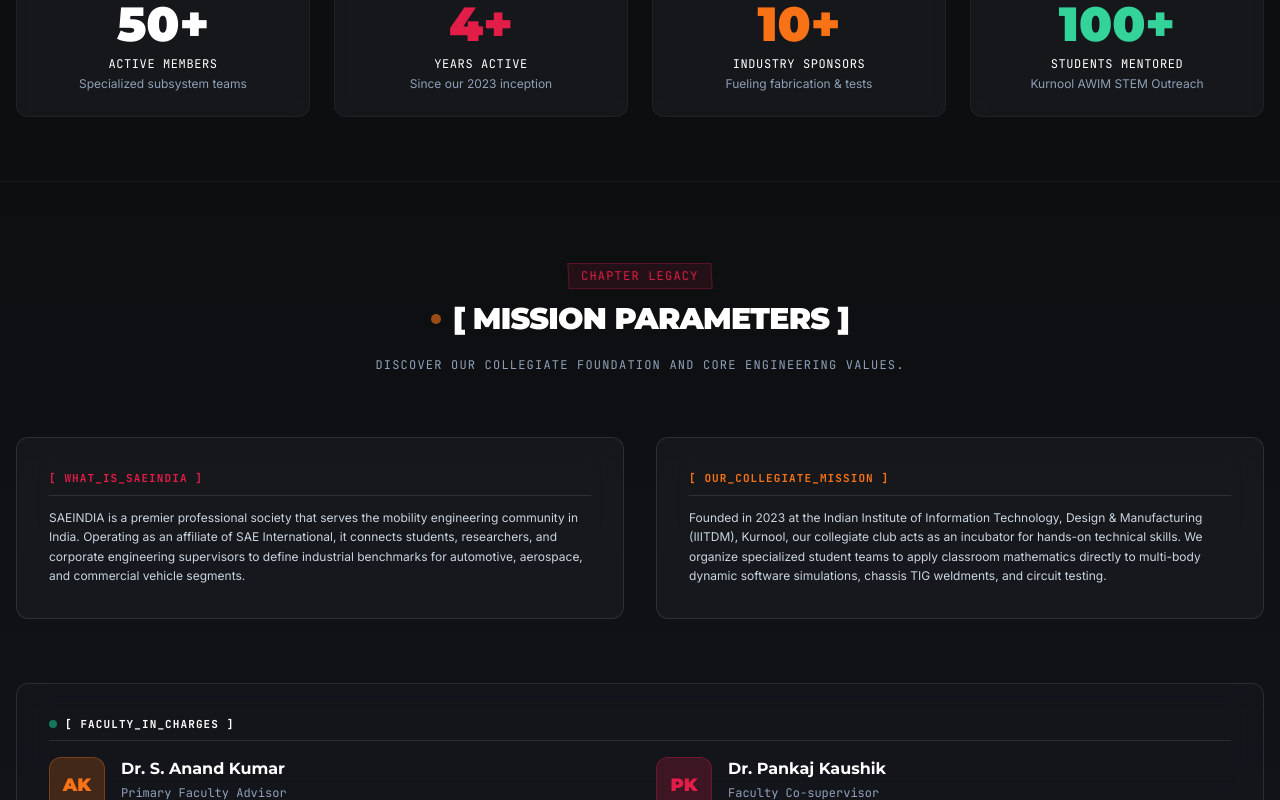
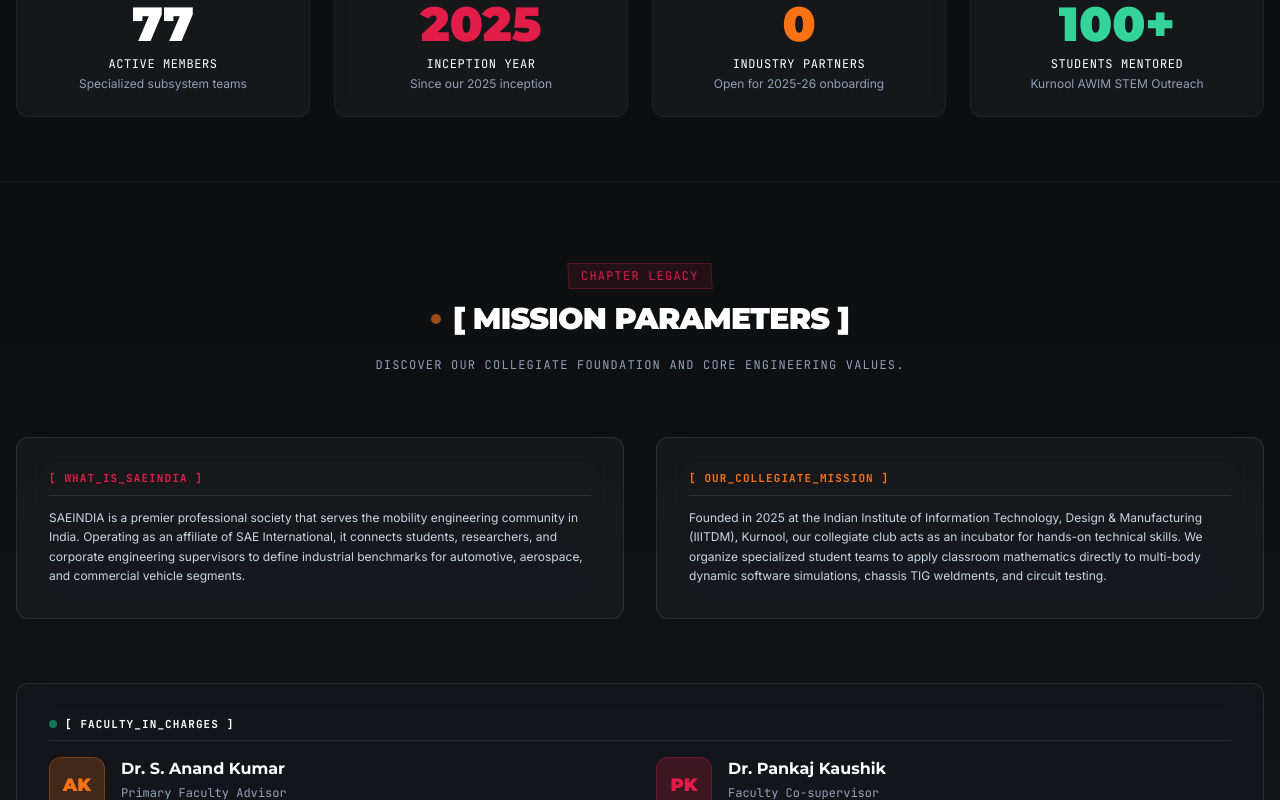
Before and after one commit to m-harshit1/sae-web-page, a Next.js app: page / in a window 1280 px wide. Shown: the part 971-1771 px from the top of the page. Built offline with nearby package versions, Linux system fonts and the light colour scheme.

Commit message:
Update Core Directives metrics: 77 active members, 2025 inception year, and 0 industry partners

```diff
--- a/components/HomeTab.tsx
+++ b/components/HomeTab.tsx
@@ -253,9 +253,9 @@ export default function HomeTab({ switchPage }: HomeTabProps) {
 
           <div className="grid grid-cols-2 md:grid-cols-4 gap-6">
             {[
-              { val: 50, suffix: "+", label: "Active Members", desc: "Specialized subsystem teams", color: "text-white" },
-              { val: 4, suffix: "+", label: "Years Active", desc: "Since our 2023 inception", color: "text-apex-red" },
-              { val: 10, suffix: "+", label: "Industry Sponsors", desc: "Fueling fabrication & tests", color: "text-torque-orange" },
+              { val: 77, suffix: "", label: "Active Members", desc: "Specialized subsystem teams", color: "text-white" },
+              { val: 2025, suffix: "", label: "Inception Year", desc: "Since our 2025 inception", color: "text-apex-red" },
+              { val: 0, suffix: "", label: "Industry Partners", desc: "Open for 2025-26 onboarding", color: "text-torque-orange" },
               { val: 100, suffix: "+", label: "Students Mentored", desc: "Kurnool AWIM STEM Outreach", color: "text-emerald-400" },
             ].map((s, i) => (
               <RevealOnScroll key={i} delay={i * 0.1}>
@@ -306,7 +306,7 @@ export default function HomeTab({ switchPage }: HomeTabProps) {
                 [ OUR_COLLEGIATE_MISSION ]
               </h3>
               <p className="text-slate-300 text-xs leading-relaxed font-sans">
-                Founded in 2023 at the Indian Institute of Information Technology, Design & Manufacturing (IIITDM), Kurnool, our collegiate club acts as an incubator for hands-on technical skills. We organize specialized student teams to apply classroom mathematics directly to multi-body dynamic software simulations, chassis TIG weldments, and circuit testing.
+                Founded in 2025 at the Indian Institute of Information Technology, Design & Manufacturing (IIITDM), Kurnool, our collegiate club acts as an incubator for hands-on technical skills. We organize specialized student teams to apply classroom mathematics directly to multi-body dynamic software simulations, chassis TIG weldments, and circuit testing.
               </p>
             </div>
             </RevealOnScroll>
```
